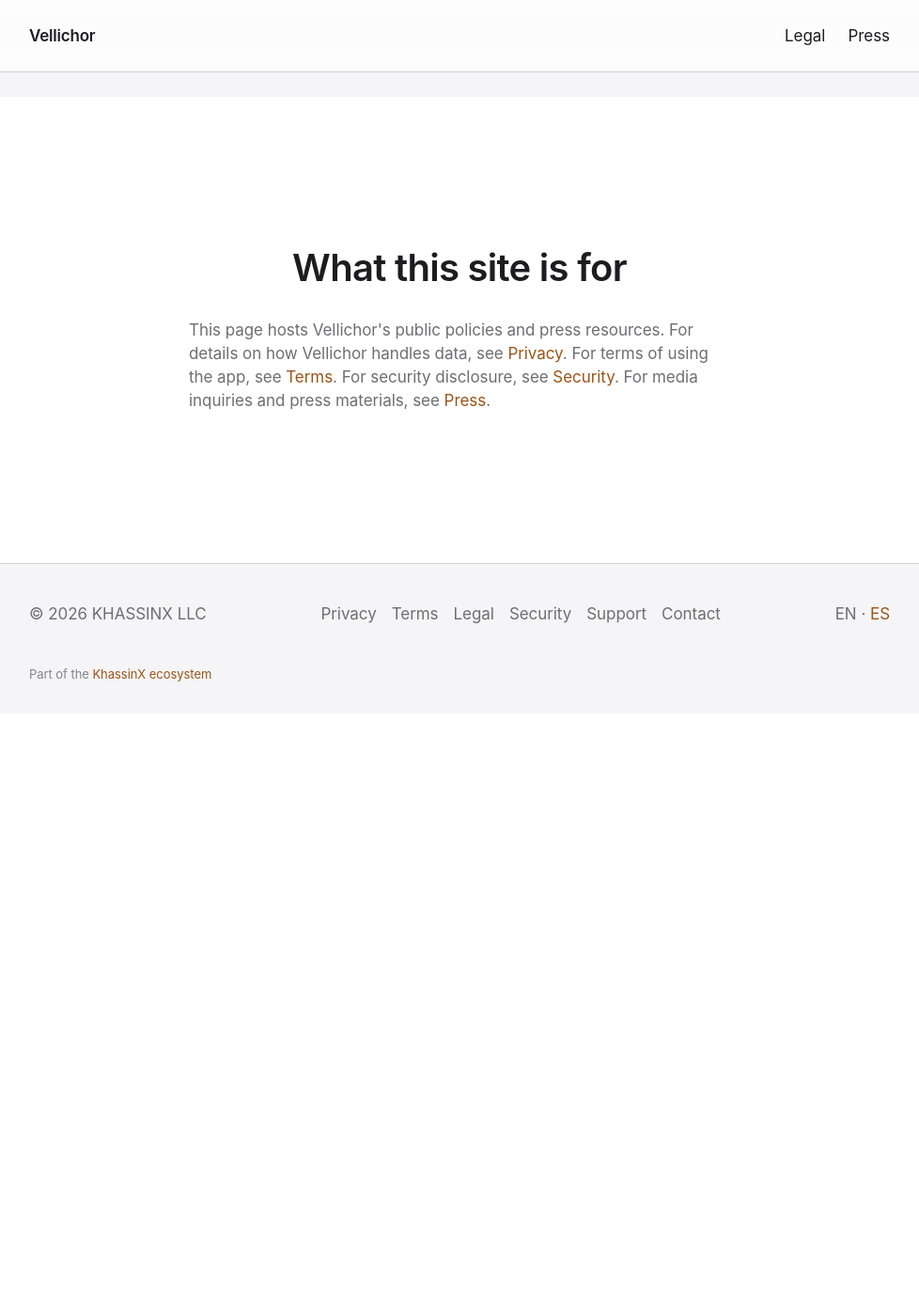
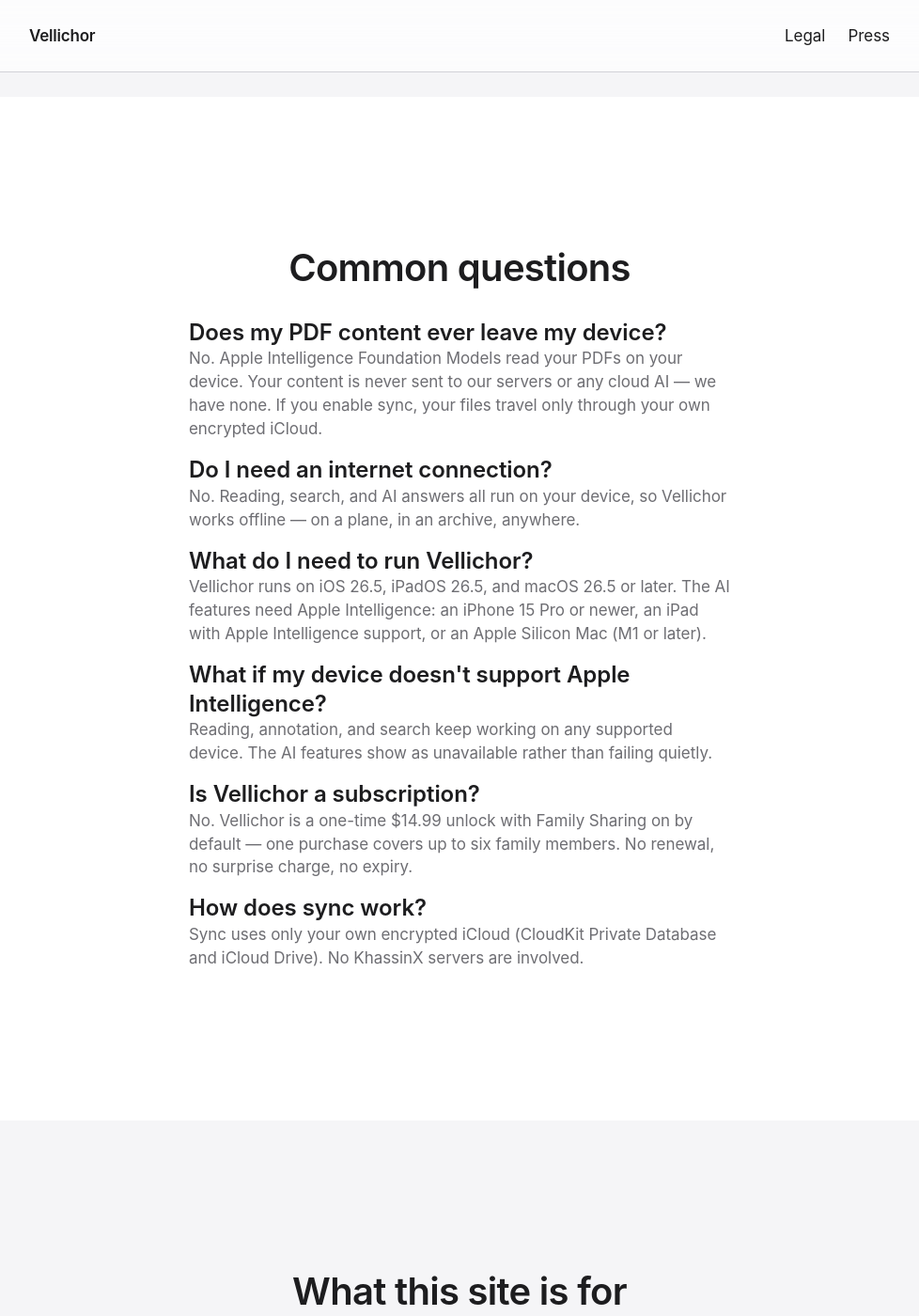
Before and after one commit to KhassinX/vellichor-web, a Jekyll site: the page built from index.html, in a window 1280 px wide and 1400 px high, scrolled down 3334 px. Shown: the whole window at 94% size, without its empty margins (151-1129 px from the left). Built offline with Jekyll 4.4.1, drawn with Linux system fonts in a browser that asks for light colours; before the commit the page ends 4093 px from its top, so only the background shows below that.

Commit message:
feat(seo): FAQ visible en la home EN/ES + FAQPage JSON-LD + key IndexNow (WEB_PROPERTY_SPEC §7.6) (#18)
Sección de preguntas frecuentes real y visible en ambas locales, generada junto al JSON-LD desde la misma fuente (front-matter faq:) — paridad visible↔markup por construcción. Respuestas reusan el wording ya publicado (privacidad NORMA V-1 intacta; ES mantiene la decisión editorial de no listar precio USD). Key IndexNow publicada en el root para indexación proactiva post-deploy.

Co-Authored-By: Claude Fable 5 <noreply@anthropic.com>

Claude-Session: https://claude.ai/code/session_01KgsoSah3c5fizfkmraeV1x

```diff
--- /dev/null
+++ b/75588a248ca43a2799cdf667d6b5b960.txt
@@ -0,0 +1 @@
+75588a248ca43a2799cdf667d6b5b960
--- a/index.html
+++ b/index.html
@@ -5,6 +5,19 @@ description: Ask questions about your PDFs and get answers cited to the exact pa
 lang: en
 canonical_en: /
 canonical_es: /es/
+faq:
+  - q: "Does my PDF content ever leave my device?"
+    a: "No. Apple Intelligence Foundation Models read your PDFs on your device. Your content is never sent to our servers or any cloud AI — we have none. If you enable sync, your files travel only through your own encrypted iCloud."
+  - q: "Do I need an internet connection?"
+    a: "No. Reading, search, and AI answers all run on your device, so Vellichor works offline — on a plane, in an archive, anywhere."
+  - q: "What do I need to run Vellichor?"
+    a: "Vellichor runs on iOS 26.5, iPadOS 26.5, and macOS 26.5 or later. The AI features need Apple Intelligence: an iPhone 15 Pro or newer, an iPad with Apple Intelligence support, or an Apple Silicon Mac (M1 or later)."
+  - q: "What if my device doesn't support Apple Intelligence?"
+    a: "Reading, annotation, and search keep working on any supported device. The AI features show as unavailable rather than failing quietly."
+  - q: "Is Vellichor a subscription?"
+    a: "No. Vellichor is a one-time $14.99 unlock with Family Sharing on by default — one purchase covers up to six family members. No renewal, no surprise charge, no expiry."
+  - q: "How does sync work?"
+    a: "Sync uses only your own encrypted iCloud (CloudKit Private Database and iCloud Drive). No KhassinX servers are involved."
 ---
 
 <section class="hero">
@@ -92,7 +105,21 @@ canonical_es: /es/
 
 <section class="section">
   <div class="container container-narrow">
+    <h2>Common questions</h2>
+    {% for item in page.faq %}
+    <h3>{{ item.q }}</h3>
+    <p class="text-secondary">{{ item.a }}</p>
+    {% endfor %}
+  </div>
+</section>
+
+<section class="section section-tinted">
+  <div class="container container-narrow">
     <h2>What this site is for</h2>
     <p class="text-secondary">This page hosts Vellichor's public policies and press resources. For details on how Vellichor handles data, see <a href="/legal/privacy/">Privacy</a>. For terms of using the app, see <a href="/legal/terms/">Terms</a>. For security disclosure, see <a href="/security/">Security</a>. For media inquiries and press materials, see <a href="/press/">Press</a>.</p>
   </div>
 </section>
+
+<script type="application/ld+json">
+{"@context":"https://schema.org","@type":"FAQPage","mainEntity":[{% for item in page.faq %}{"@type":"Question","name":{{ item.q | jsonify }},"acceptedAnswer":{"@type":"Answer","text":{{ item.a | jsonify }}}}{% unless forloop.last %},{% endunless %}{% endfor %}]}
+</script>
```
Also changed, not shown: es/index.html (+27 -0 lines).
